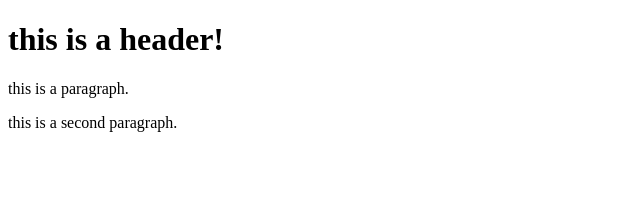
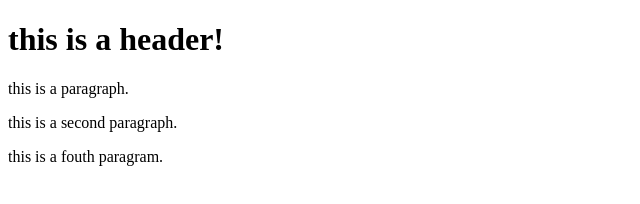
Before and after one commit to qiuye98/git-test, a plain HTML site: page index.html in a window 1280 px wide. Shown: the whole page, without its empty margins (0-640 px from the left). Drawn offline with Linux system fonts and the light colour scheme.

Commit message:
fouth commit

```diff
--- a/index.html
+++ b/index.html
@@ -5,6 +5,6 @@
         <h1>this is a header!</h1>
         <p>this is a paragraph.</p>
         <p>this is a second paragraph.</p>
-
+        <p>this is a fouth paragram.</p>
     </body>
 </html>
```
